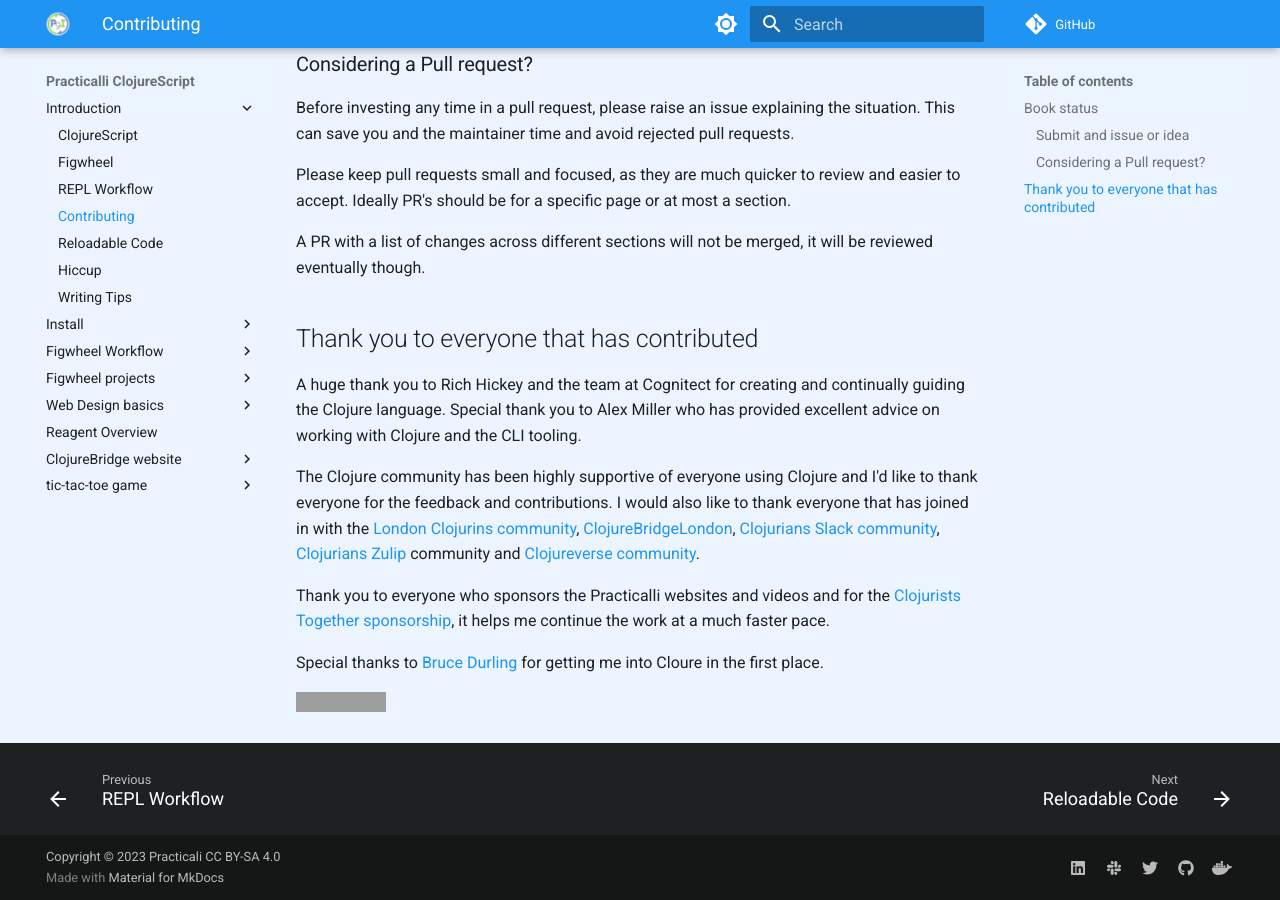
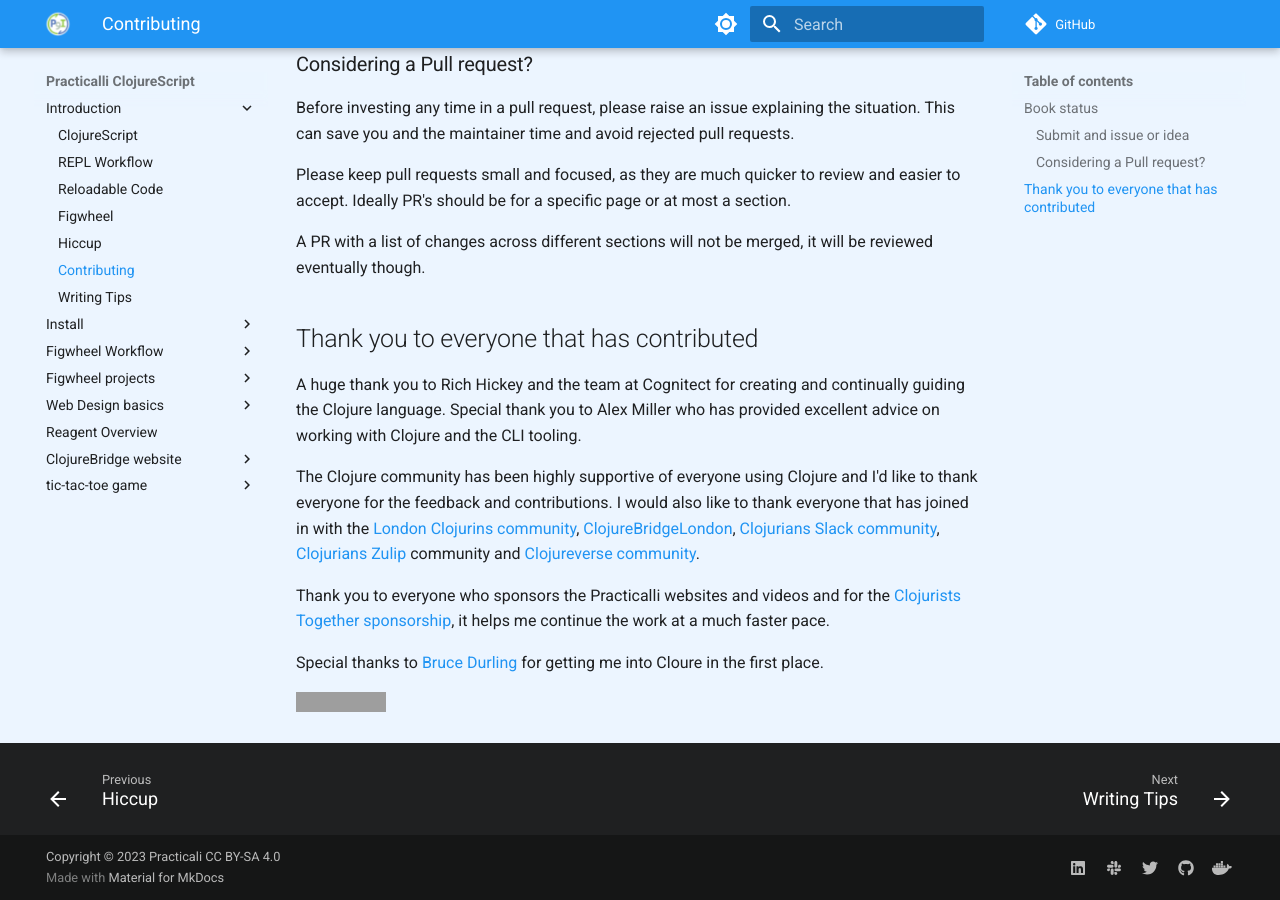
Before and after one commit to practicalli/clojurescript, an MkDocs documentation site: the page built from docs/introduction/contributing.md, in a window 1280 px wide and 900 px high, scrolled down 755 px. Built offline with MkDocs 1.6.1 and Material for MkDocs 9.7.7, drawn with Linux system fonts in a browser that asks for light colours; comment, search, counter and statistics services are not loaded; some of the changed lines change nothing that is shown; grey boxes are pictures that could not be loaded.

Commit message:
intro: refactor navigation order

```diff
--- a/mkdocs.yml
+++ b/mkdocs.yml
@@ -123,11 +123,11 @@ nav:
   - Introduction:
       - index.md
       - ClojureScript: introduction/clojurescript.md
+      - REPL Workflow: introduction/repl-workflow.md
+      - Reloadable Code: introduction/reloadable-code.md
       - Figwheel: introduction/figwheel.md
-      - REPL Workflow: introduction/repl-workflow.md
+      - Hiccup: introduction/hiccup-style-syntax.md
       - Contributing: introduction/contributing.md
-      - Reloadable Code: introduction/reloadable-code.md
-      - Hiccup: introduction/hiccup-style-syntax.md
       # - Single Page Apps: overview/single-page-apps.md
       # - Compiling to JavaScript: overview/compiling-to-javascript.md
       # - ClojureScript platforms: overview/clojurescript-platforms.md
```
